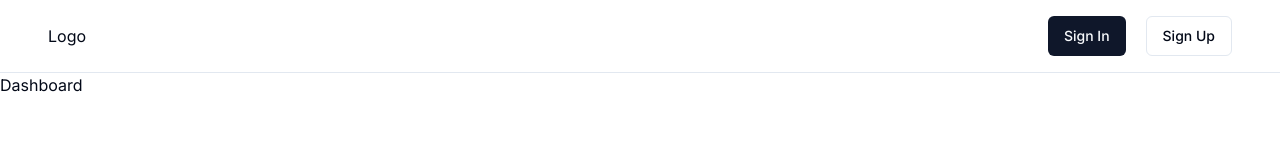
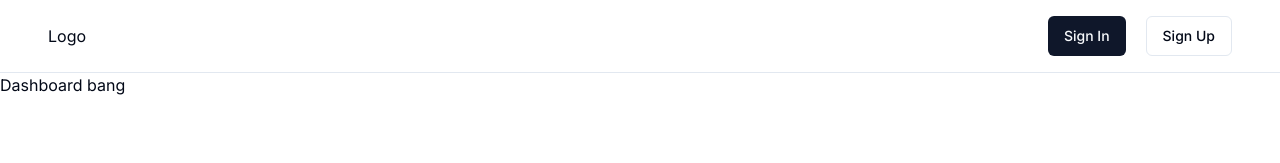
Before and after one commit to ulyapebriyana/client-service-ssg, a Next.js app: page /dashboard in a window 1280 px wide. Shown: the top 163 px of the page. Built offline with nearby package versions, Linux system fonts and the light colour scheme; no server answers.

Commit message:
test deploy

```diff
--- a/app/dashboard/page.tsx
+++ b/app/dashboard/page.tsx
@@ -2,7 +2,7 @@ import React from 'react'
 
 const Dashboard = () => {
   return (
-    <div>Dashboard</div>
+    <div>Dashboard bang</div>
   )
 }
 
```
